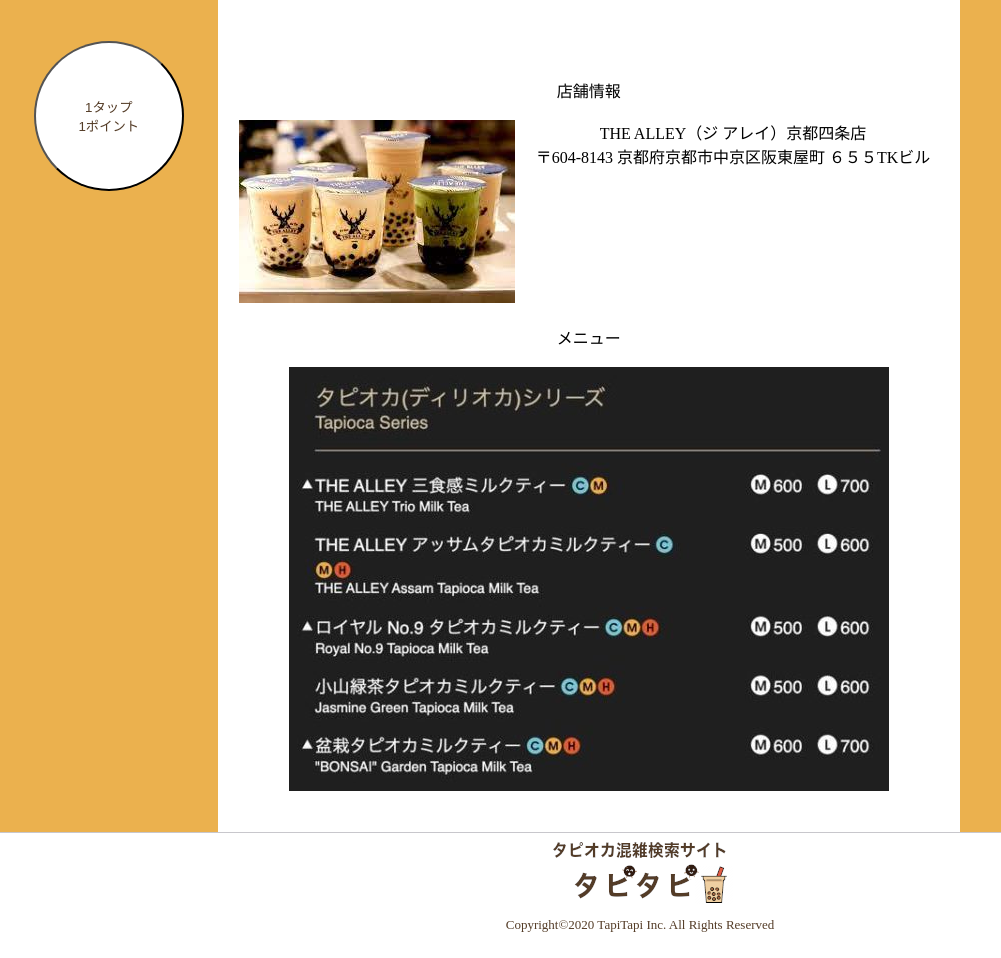
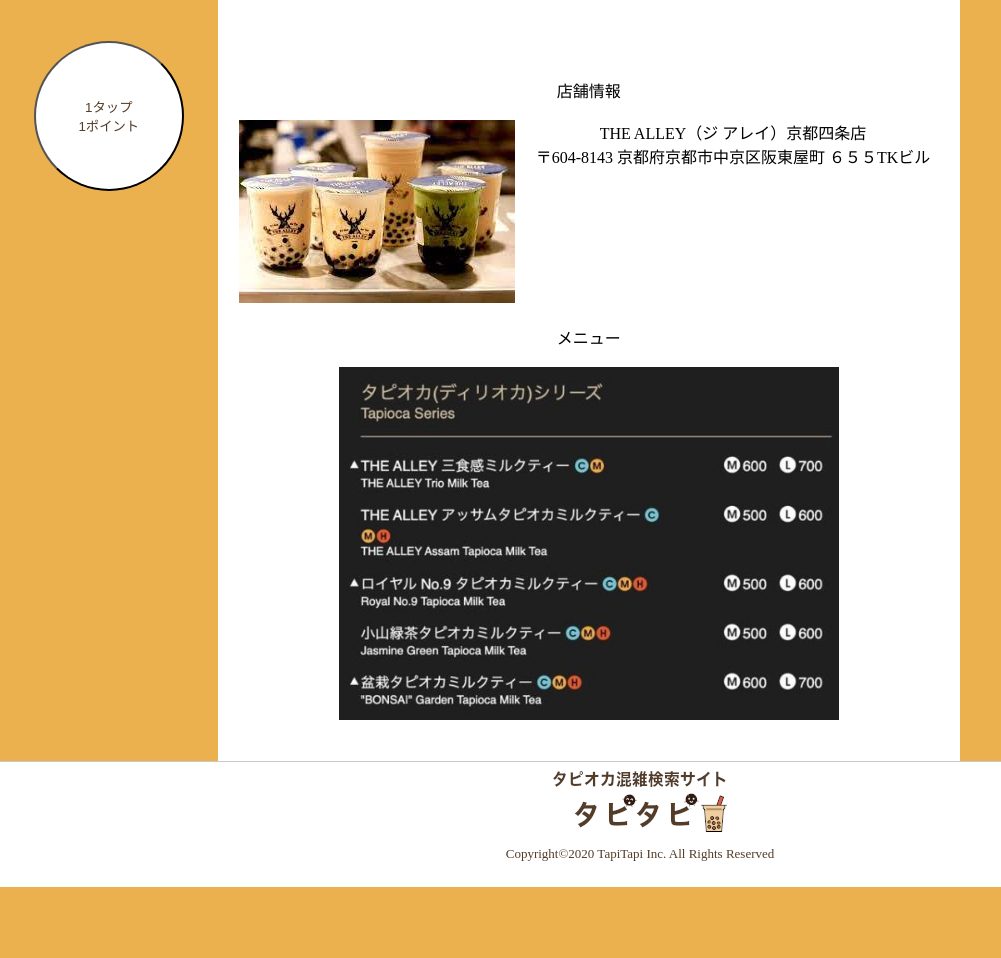
Before and after one commit to ashitani0803/tapitapi, a plain HTML site: page index.html in a window 1280 px wide. Shown: the part 624-1582 px from the top of the page, without its empty margins (0-1001 px from the left). After the commit the page ends 1511 px from the top, so only its background shows below. Drawn offline with nearby package versions, Linux system fonts and the light colour scheme; some packages are replaced by stand-ins of ours; no server answers.

Commit message:
Update index.html

```diff
--- a/index.html
+++ b/index.html
@@ -27,7 +27,7 @@
   <div class="mainarea">
     <!-- <iframe src="https://www.google.com/maps/embed?pb=!1m18!1m12!1m3!1d8405.432361383813!2d135.76483562054426!3d35.00242300031979!2m3!1f0!2f0!3f0!3m2!1i1024!2i768!4f13.1!3m3!1m2!1s0x0%3A0xd972c7b65ad9a257!2zVEhFIEFMTEVZ77yI44K4IOOCouODrOOCpO-8ieS6rOmDveWbm-adoeW6lw!5e0!3m2!1sja!2sjp!4v1597718614275!5m2!1sja!2sjp" width="600" height="450" frameborder="0" style="border:0;" allowfullscreen="" aria-hidden="false" tabindex="0"></iframe> -->
     <div id="map"></div>
-    <div class="case">店舗情報<br><br><img src="tapi1.jpeg"><div class="siteinfo" style="float:right; margin-right:4%;">THE ALLEY（ジ アレイ）京都四条店<br>〒604-8143 京都府京都市中京区阪東屋町 ６５５TKビル</div><br><br>メニュー<br><br><img src="tapimenu.jpg"></div>
+    <div class="case">店舗情報<br><br><img src="tapi1.jpeg"><div class="siteinfo" style="float:right; margin-right:4%;">THE ALLEY（ジ アレイ）京都四条店<br>〒604-8143 京都府京都市中京区阪東屋町 ６５５TKビル</div><br><br>メニュー<br><br><img src="tapimenu.jpg" width="500px"></div>
   </div>
 
   <div class="rightnav">
```
